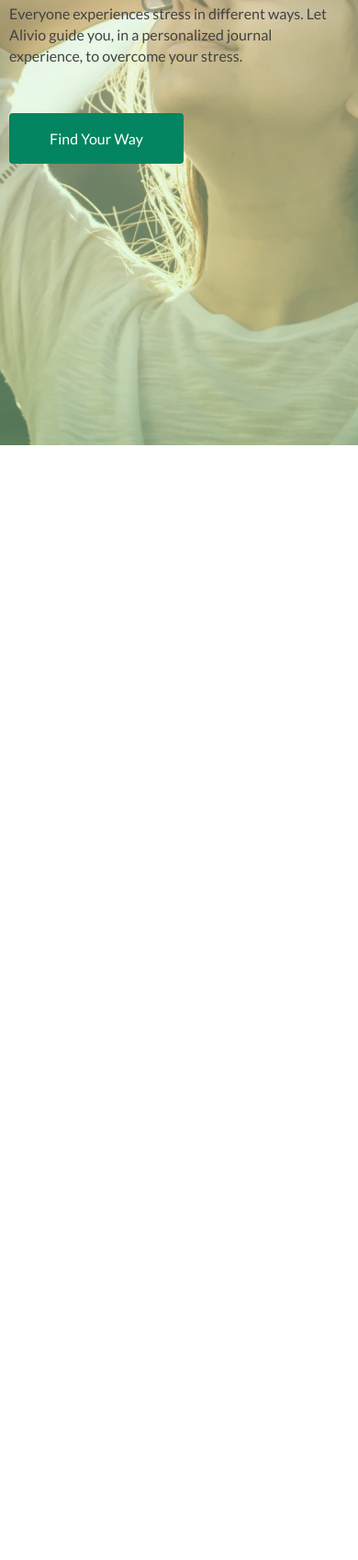
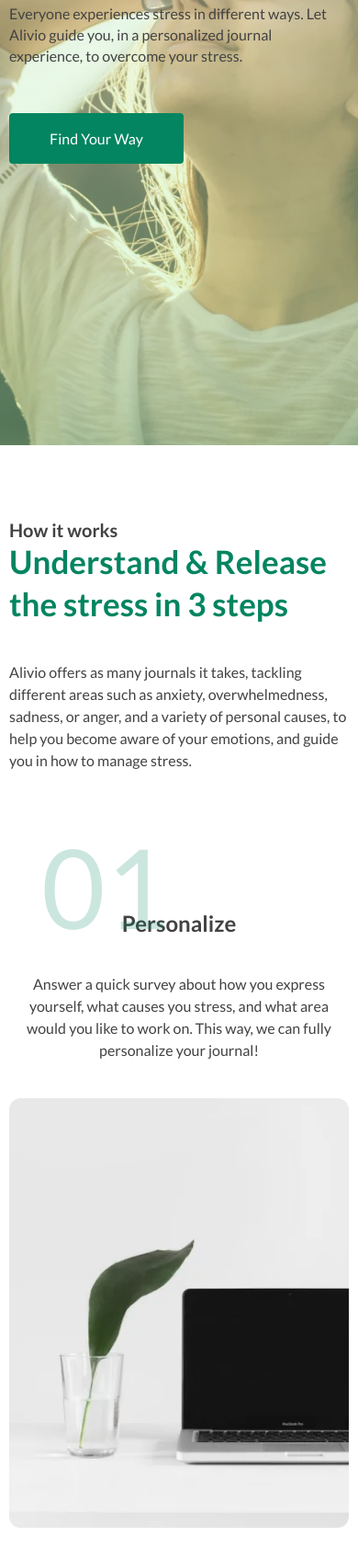
Before and after one commit to S1Lence019/alivio, a plain HTML site: page index.html in a window 390 px wide. Shown: the part 301-1997 px from the top of the page at 92% size. Before the commit the page ends 844 px from the top, so only its background shows below. Drawn offline with Linux system fonts and the light colour scheme.

Commit message:
added about section

```diff
--- a/index.css
+++ b/index.css
@@ -2,3 +2,5 @@
 @import url('styles/basic.css');
 @import url('styles/header.css');
 @import url('styles/hero.css');
+@import url('styles/about.css');
+@import url('styles/card.css');
--- a/index.html
+++ b/index.html
@@ -54,6 +54,42 @@
         </div>
       </div>
     </section>
+    <section class="about" aria-label="about section">
+      <div class="container">
+        <div class="about__content">
+          <div class="about__title-box">
+            <h2 class="about__title">How it works</h2>
+            <h3 class="about__subtitle">Understand &amp Release the stress in 3 steps</h3>
+          </div>
+          <p class="about__desc" aria-label="about description">Alivio offers as many journals it takes, tackling
+            different areas such as anxiety,
+            overwhelmedness, sadness, or anger, and a variety of personal causes, to help you become aware of your
+            emotions, and guide you in how to manage stress.</p>
+        </div>
+        <div class="about__cards">
+          <figure class="card" aria-label="first card">
+            <h4 class="card__title">Personalize</h4>
+            <p class="card__desc" aria-label="card description">Answer a quick survey about how you express yourself,
+              what causes you stress, and what area would you like to work on. This way, we can fully personalize your
+              journal!</p>
+            <img src="assets/webp/card_1.webp" alt="card img 1" class="card__img">
+          </figure>
+          <figure class="card" aria-label="second card">
+            <h4 class="card__title card__title--second card__title--right">Write &amp Understand</h4>
+            <p class="card__desc" aria-label="card description">Write, draw, reflect, understand. Alivio will guide you
+              through the prompts and will help you manage your stress!</p>
+            <img src="assets/webp/card_2.webp" alt="card img 2" class="card__img">
+          </figure>
+          <figure class="card" aria-label="third card">
+            <h4 class="card__title card__title--third">Alivio!</h4>
+            <p class="card__desc" aria-label="card description">Now you are aware, and have a way to manage and overcome
+              your own stress.
+              What are you waiting for? Alivio today!</p>
+            <img src="assets/webp/card_3.webp" alt="card img 3" class="card__img">
+          </figure>
+        </div>
+      </div>
+    </section>
   </main>
 </body>
 
--- /dev/null
+++ b/styles/about.css
@@ -0,0 +1,108 @@
+.about {
+  padding: 174px 0 56px;
+}
+
+.about__content {
+  display: flex;
+  justify-content: space-between;
+  align-items: center;
+}
+
+.about__title {
+  font-size: 24px;
+  font-weight: 600;
+  color: var(--co-black);
+}
+
+.about__subtitle {
+  max-width: 500px;
+  font-size: 50px;
+  font-weight: 700;
+  line-height: 157%;
+  color: var(--co-green);
+}
+
+.about__desc {
+  padding-top: 40px;
+  max-width: 650px;
+  font-size: 20px;
+  font-weight: 500;
+  line-height: 150%;
+  color: var(--co-black);
+}
+
+.about__cards {
+  padding-top: 195px;
+  display: flex;
+  justify-content: space-between;
+  align-items: start;
+}
+
+.about__cards .card:nth-child(2) {
+  margin-top: 265px;
+  height: auto;
+}
+
+.about__cards .card:nth-child(3) {
+  margin-top: 55px;
+}
+
+@media (max-width: 1250px) {
+  .about__content {
+    flex-direction: column;
+    align-items: center;
+  }
+
+  .about__subtitle {
+    line-height: 130%;
+  }
+
+  .about__cards {
+    flex-direction: column;
+    align-items: center;
+  }
+
+  .about__cards .card:nth-child(2) {
+    margin-top: 0;
+    height: 900px;
+  }
+
+  .about__cards .card:nth-child(3) {
+    margin-top: 0;
+    height: auto;
+  }
+
+}
+
+@media (max-width: 576px) {
+  .about {
+    padding: 80px 0 35px;
+  }
+
+  .about__cards {
+    padding-top: 150px;
+  }
+}
+
+@media (max-width: 480px) {
+  .about__title {
+    font-size: 20px;
+  }
+
+  .about__subtitle {
+    font-size: 35px;
+  }
+
+  .about__desc {
+    font-size: 16px;
+  }
+
+  .about__cards .card:first-child,
+  .about__cards .card:nth-child(2) {
+    height: auto;
+  }
+
+  .about__cards {
+    gap: 140px;
+  }
+}
--- a/styles/basic.css
+++ b/styles/basic.css
@@ -24,7 +24,8 @@
 h4,
 h5,
 h6,
-p {
+p,
+figure {
   margin: 0;
 }
 
--- /dev/null
+++ b/styles/card.css
@@ -0,0 +1,78 @@
+.card {
+  max-width: 390px;
+  height: 940px;
+  display: flex;
+  flex-direction: column;
+  gap: 60px;
+}
+
+.card__title {
+  position: relative;
+  text-align: center;
+  font-size: 30px;
+  font-weight: 700;
+  color: var(--co-black);
+}
+
+.card__title::before {
+  content: "01";
+  position: absolute;
+  top: -120px;
+  left: 0px;
+  font-size: 150px;
+  font-weight: 400;
+  color: var(--co-green);
+  opacity: 0.2;
+}
+
+.card__title--right {
+  text-align: right;
+}
+
+.card__title--second::before {
+  content: "02";
+}
+
+.card__title--third::before {
+  content: "03";
+}
+
+.card__desc {
+  max-width: 370px;
+  font-size: 20px;
+  font-weight: 500;
+  line-height: 150%;
+  color: var(--co-black);
+}
+
+.card__img {
+  width: 100%;
+  object-fit: cover;
+  border-radius: 12px;
+  aspect-ratio: auto 65/82;
+}
+
+@media (max-width: 480px) {
+  .card {
+    gap: 40px;
+  }
+
+  .card__title {
+    font-size: 24px;
+  }
+
+  .card__title::before {
+    font-size: 120px;
+    top: -97px;
+    left: 35px;
+  }
+
+  .card__title--right {
+    text-align: center;
+  }
+
+  .card__desc {
+    text-align: center;
+    font-size: 16px;
+  }
+}
--- a/styles/variables.css
+++ b/styles/variables.css
@@ -4,3 +4,5 @@
   --co-dark-green: #245852;
   --co-black: #424242;
 }
+
+/* media-breakpoints: 992px, 768px, 576px, 480px; */
```
